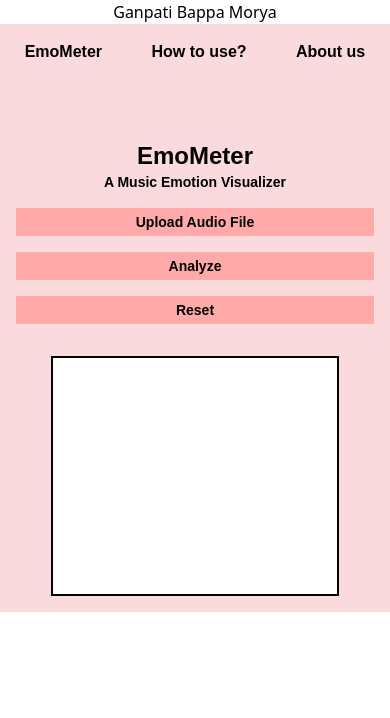
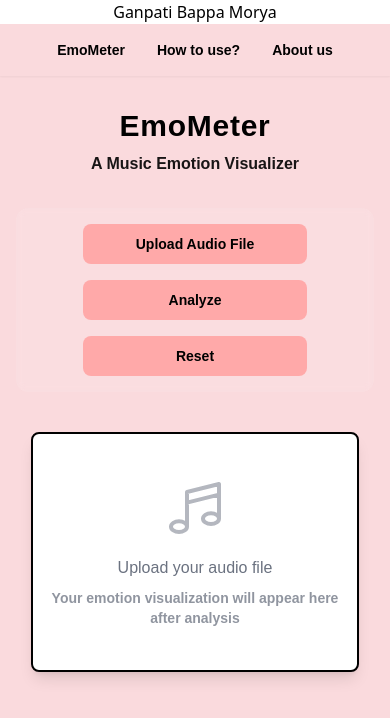
Before and after one commit to shrimayeemishra/music-emotion-visualizer, a React (Create React App) app: page / in a window 390 px wide. Shown: the top 718 px of the page. Built offline with nearby package versions, Linux system fonts and the light colour scheme.

Commit message:
Responsive Navbar and EmoMeter

```diff
--- a/src/App.js
+++ b/src/App.js
@@ -2,9 +2,19 @@ import "./App.css";
 import Navbar from "./Components/navbar";
 import EmoMeter from "./Components/emoMeter";
 
+// function App() {
+//   return (
+//     <div className="App">
+//       <h1>Ganpati Bappa Morya</h1>
+//       <Navbar />
+//       <EmoMeter />
+//     </div>
+//   );
+// }
+
 function App() {
   return (
-    <div className="App">
+    <div className="App min-h-screen">
       <h1>Ganpati Bappa Morya</h1>
       <Navbar />
       <EmoMeter />
--- a/src/Components/button.js
+++ b/src/Components/button.js
@@ -2,9 +2,15 @@ import React from "react";
 
 const Button = ({ label }) => {
   return (
-    <div className="button bg-[#FFA9A9] font-poppins text-black border-[#DFFFE2] m-4 p-1 text-sm font-semibold">
+    <button
+      className="bg-[#FFA9A9] w-56 rounded-lg font-poppins text-black
+      border-[#DFFFE2] border-3 p-2.5 text-sm font-semibold
+      hover:opacity-90 transition-opacity duration-200
+      md:text-base
+      lg:text-lg"
+    >
       {label}
-    </div>
+    </button>
   );
 };
 
--- a/src/Components/emoMeter.js
+++ b/src/Components/emoMeter.js
@@ -1,29 +1,46 @@
 import React from "react";
 import Button from "./button";
+import Plot from "./plot";
 
 const EmoMeter = () => {
   return (
-    <div
-      className="emoMeter bg-[#FADADD] flex flex-col pt-10 font-poppins text-black text-sm font-semibold
-        xs:text-base
-        md:text-lg md:justify-center
-        lg:text-xl"
-    >
-      <div className="heading">
-        <p className="pt-5 text-2xl">EmoMeter</p>
-        <p className="text-sm">A Music Emotion Visualizer</p>
+    <div className="emoMeter min-h-screen bg-[#FADADD] flex flex-col font-poppins text-black font-semibold">
+      <div className="heading text-center py-8 space-y-2">
+        <h1
+          className="text-3xl font-bold tracking-wide
+          sm:text-4xl
+          lg:text-5xl"
+        >
+          EmoMeter
+        </h1>
+        <p
+          className="text-base opacity-90
+          sm:text-lg
+          lg:text-xl"
+        >
+          A Music Emotion Visualizer
+        </p>
       </div>
 
       <div
-        className="secondline flex flex-col
-      md:flex-row"
+        className="flex flex-col gap-6 px-4 pb-12
+        md:flex-row md:items-center md:gap-8 md:px-8
+        lg:gap-12 lg:px-12"
       >
-        <div className="buttons">
-          <Button label="Upload Audio File" />
-          <Button label="Analyze" />
-          <Button label="Reset" />
+        <div
+          className="flex flex-col items-center space-y-4 p-4
+          bg-white/10 rounded-xl backdrop-blur-sm
+          md:w-1/3 md:sticky md:top-24"
+        >
+          <div className="w-full space-y-4">
+            <Button label="Upload Audio File" />
+            <Button label="Analyze" />
+            <Button label="Reset" />
+          </div>
         </div>
-        <div className="plot h-60 w-72 bg-white border-black border-2 p-2 mx-auto my-4"></div>
+        <div className="md:w-2/3">
+          <Plot />
+        </div>
       </div>
     </div>
   );
--- a/src/Components/navbar.js
+++ b/src/Components/navbar.js
@@ -2,34 +2,39 @@ import React from "react";
 
 const Navbar = () => {
   return (
+    <nav className="navbar bg-[#FADADD] sticky top-0 z-50 shadow-sm">
       <div
-      className="navbar bg-[#FADADD] flex flex-row justify-around font-poppins text-black text-sm font-semibold
-      xs:text-base
-      md:text-lg md:justify-center
+        className="max-w-7xl mx-auto px-4 flex justify-center items-center font-poppins text-black text-xs font-semibold
+        xs:text-sm
+        md:text-lg
         lg:text-xl"
       >
         <a
-        className="m-4
-      md:mx-6"
+          className="m-4 hover:opacity-70 transition-opacity duration-200
+          md:mx-8
+          lg:mx-12"
           href="#EmoMeter"
         >
           EmoMeter
         </a>
         <a
-        className="m-4
-      md:mx-6"
+          className="m-4 hover:opacity-70 transition-opacity duration-200
+          md:mx-8
+          lg:mx-12"
           href="#Guidelines"
         >
           How to use?
         </a>
         <a
-        className="m-4
-      md:mx-6"
+          className="m-4 hover:opacity-70 transition-opacity duration-200
+          md:mx-8
+          lg:mx-12"
           href="#Aboutus"
         >
           About us
         </a>
       </div>
+    </nav>
   );
 };
 
--- /dev/null
+++ b/src/Components/plot.js
@@ -0,0 +1,38 @@
+import React from "react";
+
+const Plot = () => {
+  return (
+    <div
+      className="h-60 w-11/12 bg-white border-black border-2 rounded-lg p-4 mx-auto my-4
+        shadow-lg transition-all duration-300
+        sm:w-4/5
+        md:h-72 md:my-6
+        lg:h-80
+        xl:h-96 xl:w-3/4"
+    >
+      <div className="h-full w-full flex flex-col items-center justify-center text-gray-500">
+        <svg
+          className="w-16 h-16 mb-4 opacity-50"
+          xmlns="http://www.w3.org/2000/svg"
+          fill="none"
+          viewBox="0 0 24 24"
+          stroke="currentColor"
+        >
+          <path
+            strokeLinecap="round"
+            strokeLinejoin="round"
+            strokeWidth={1.5}
+            d="M9 19V6l12-3v13M9 19c0 1.105-1.343 2-3 2s-3-.895-3-2 1.343-2 3-2 3 .895 3 2zm12-3c0 1.105-1.343 2-3 2s-3-.895-3-2 1.343-2 3-2 3 .895 3 2zM9 10l12-3"
+          />
+        </svg>
+
+        <p className="text-center font-medium mb-2">Upload your audio file</p>
+        <p className="text-center text-sm opacity-75 max-w-md">
+          Your emotion visualization will appear here after analysis
+        </p>
+      </div>
+    </div>
+  );
+};
+
+export default Plot;
```
Lines whose indentation alone changed are shown as unchanged.
